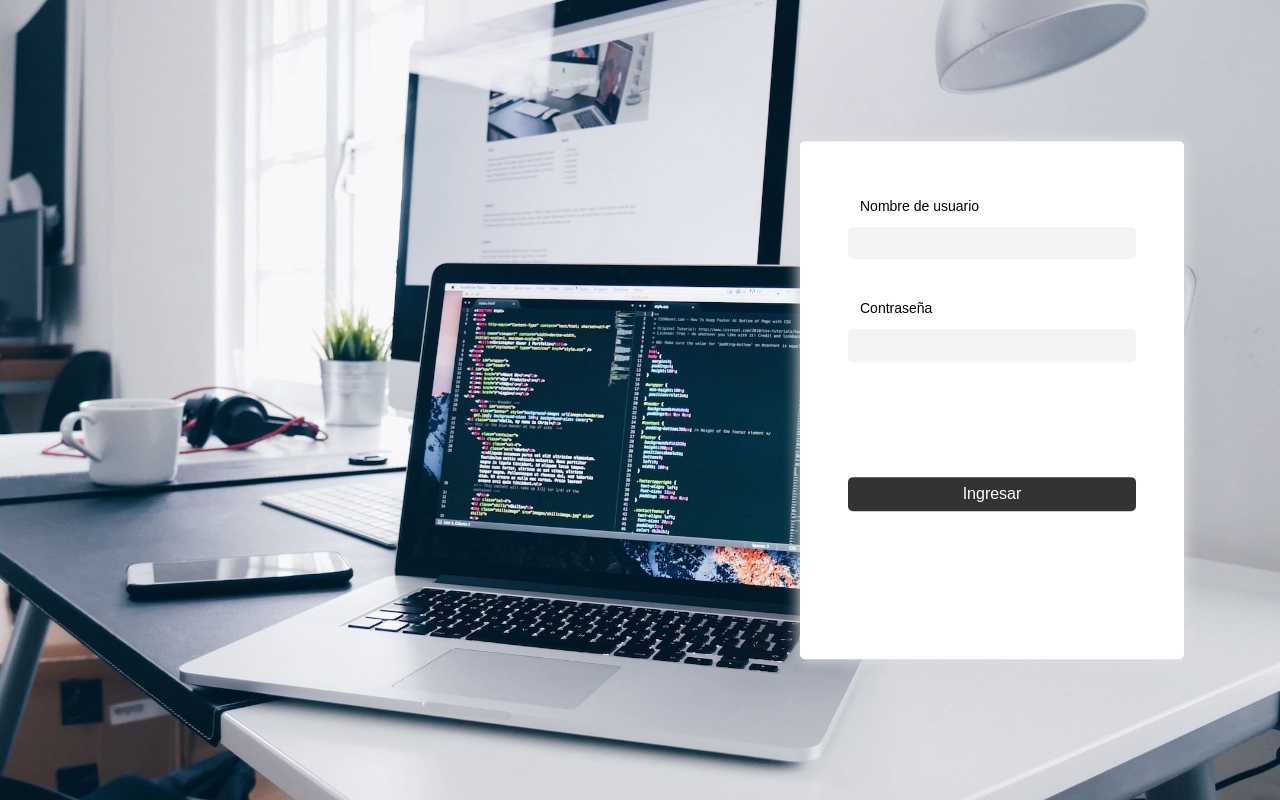
After one commit to HaroldE97/Flask-Directory, a Flask app: page /login in a window 1280 px wide. The commit adds this page. Run offline with Flask 2, Linux system fonts and the light colour scheme; some libraries are stand-ins or nearby versions.

Commit message:
se creó la carpeta static para los archivos staticos (css, javascript, jpg). Se añadió el modelo User para los inicio de sesión y de registro. Se creo la vista de login, con la verificación de la existencia del usuario en la BD. Se añadió en el archivo forms.py el objeto para renderizar el formulario del login. Otras correcciones menores a los archivos: config.py, index.html, models.py. Se anexó el modulo Flask-Caching para bloquear el almacenamiento cache en el navegador.

```diff
--- a/config.py
+++ b/config.py
@@ -4,5 +4,6 @@ from secrets import token_urlsafe
 class Config(object):
     DEBUG = True
     SECRET_KEY = token_urlsafe(25)
+    SEND_FILE_MAX_AGE_DEFAULT = 0
     SQLALCHEMY_DATABASE_URI = 'sqlite:///data.db'
     SQLALCHEMY_TRACK_MODIFICATIONS = False
--- a/forms.py
+++ b/forms.py
@@ -1,5 +1,5 @@
 from flask_wtf import FlaskForm
-from wtforms import StringField, SubmitField, TextAreaField, HiddenField
+from wtforms import StringField, SubmitField, TextAreaField, HiddenField, PasswordField
 from wtforms.fields.html5 import EmailField, TelField
 from wtforms.validators import DataRequired, length, Email
 
@@ -10,10 +10,16 @@ errors = {
 }
 
 
-class Person(FlaskForm):
+class PersonForm(FlaskForm):
     id = HiddenField('')
     name = StringField('Nombre Completo', [DataRequired(), length(min=4, max=45, message=errors['name_len'])])
     email = EmailField('Correo electronico', [DataRequired(), Email(errors['email'])])
     direccion = TextAreaField('Domicilio', [DataRequired()])
     telefono = TelField('Número teléfonico', [DataRequired(), length(min=8)])
     submit = SubmitField('Enviar')
+
+
+class LoginForm(FlaskForm):
+    username = StringField('Nombre de usuario', [DataRequired()])
+    password = PasswordField('Contraseña', [DataRequired()])
+    submit = SubmitField('Ingresar')
--- a/main.py
+++ b/main.py
@@ -1,18 +1,41 @@
-from flask import Flask
+from flask import Flask, render_template as render, request, redirect, url_for, flash, session
+from flask_caching import Cache
 from config import Config
-from models import db, Contact
+from models import db, Contact, User
+from forms import LoginForm
 
 
 app = Flask(__name__)
 app.config.from_object(Config)
 
+cache = Cache(config={'CACHE_TYPE': 'null'})
+
 
 @app.route('/')
 def index():
-    return 'Hello'
+    return render('index.html')
+
+
+@app.route('/login', methods=['GET', 'POST'])
+def login():
+    form = LoginForm(request.form)
+    if request.method == 'POST':
+        username = form.username.data
+        password = form.password.data
+
+        user = User.query.filter_by(username=username).first()
+        if user is not None and user.verify_password(password):
+            session['username'] = username
+            return redirect(url_for('index'))
+        else:
+            flash('Usuario o contraseña no validos!')
+            print("Erro login")
+
+    return render('login.html', form=form)
 
 
 if __name__ == '__main__':
+    cache.init_app(app)
     db.init_app(app)
     with app.app_context():
         db.create_all()
--- /dev/null
+++ b/static/css/style.css
@@ -0,0 +1,64 @@
+*, *::after, *::before {
+    padding: 0;
+    margin: 0;
+    box-sizing: border-box;
+}
+
+body {
+    font-family: sans-serif;
+    font-size: 16px;
+    line-height: 18px;
+    min-height: 100vh;
+    background-color: #FAFAFA;
+}
+
+fieldset, input{ border: none; }
+input, textarea{ outline: none; }
+input, label{ display: block; }
+
+fieldset{ margin-bottom: 2.5rem; }
+fieldset label{
+    margin-bottom: .75rem;
+    font-size: 14px;
+    padding-left: .75rem;
+}
+input{
+    font-size: 16px;
+    width: 100%;
+    background-color: #F3F3F3;
+    color: #333333;
+    padding: .45rem .70rem;
+    border-radius: 5px;
+}
+
+.btn{
+    display: block;
+    border: none;
+    padding: .5rem 1rem;
+    border-radius: 5px;
+    cursor: pointer;
+}
+.btn-submit{
+    position: relative;
+    bottom: -75px;
+    background-color: #333333;
+    color: #fff;
+}
+
+.card-form{
+    position: absolute;
+    top: 50%;
+    left: 50%;
+    transform: translate(-50%, -50%);
+    width: 30vw;
+    height: 64.72vh;
+    padding: 3.5rem 3rem;
+    background-color: #fff;
+    border-radius: 5px;
+    box-shadow: 0px 0px 15px 1px gainsboro;
+}
+
+.login-form{
+    left: 100%;
+    transform: translate(-125%, -50%);
+}
--- a/templates/layout.html
+++ b/templates/layout.html
@@ -4,6 +4,7 @@
     <meta charset="UTF-8">
     <meta name="viewport" content="width=device-width, initial-scale=1.0">
     <title>{% block title %}{% endblock %}</title>
+    <link rel="stylesheet" href="{{url_for('static', filename='css/style.css')}}">
     {% block head %}{% endblock %}
 </head>
 <body>
--- /dev/null
+++ b/templates/login.html
@@ -0,0 +1,27 @@
+{% extends 'layout.html' %}
+{% from 'macros.html' import render_field %}
+
+{% block title %}Ingresar{% endblock %}
+
+
+{% block head %}
+<style>
+    body{
+        background-image: url("{{url_for('static', filename='img/background.jpg')}}");
+        background-size: cover;
+        background-position: center;
+        background-repeat: no-repeat;
+    }
+</style>
+{% endblock %}
+
+
+{% block body %}
+
+    <form action="" method="POST" class="card-form login-form">
+        {{render_field(form.username)}}
+        {{render_field(form.password)}}
+        {{form.submit(class="btn btn-submit")}}
+    </form>
+
+{% endblock %}
--- /dev/null
+++ b/templates/macros.html
@@ -0,0 +1,8 @@
+{% macro render_field(field) %}
+
+<fieldset>
+    {{field.label}}
+    {{field(**kwargs)|safe}}
+</fieldset>
+
+{% endmacro %}
```
Also changed, not shown: models.py (+21 -0 lines), templates/index.html (+13 -0 lines), data.db, static/img/background.jpg (added).
